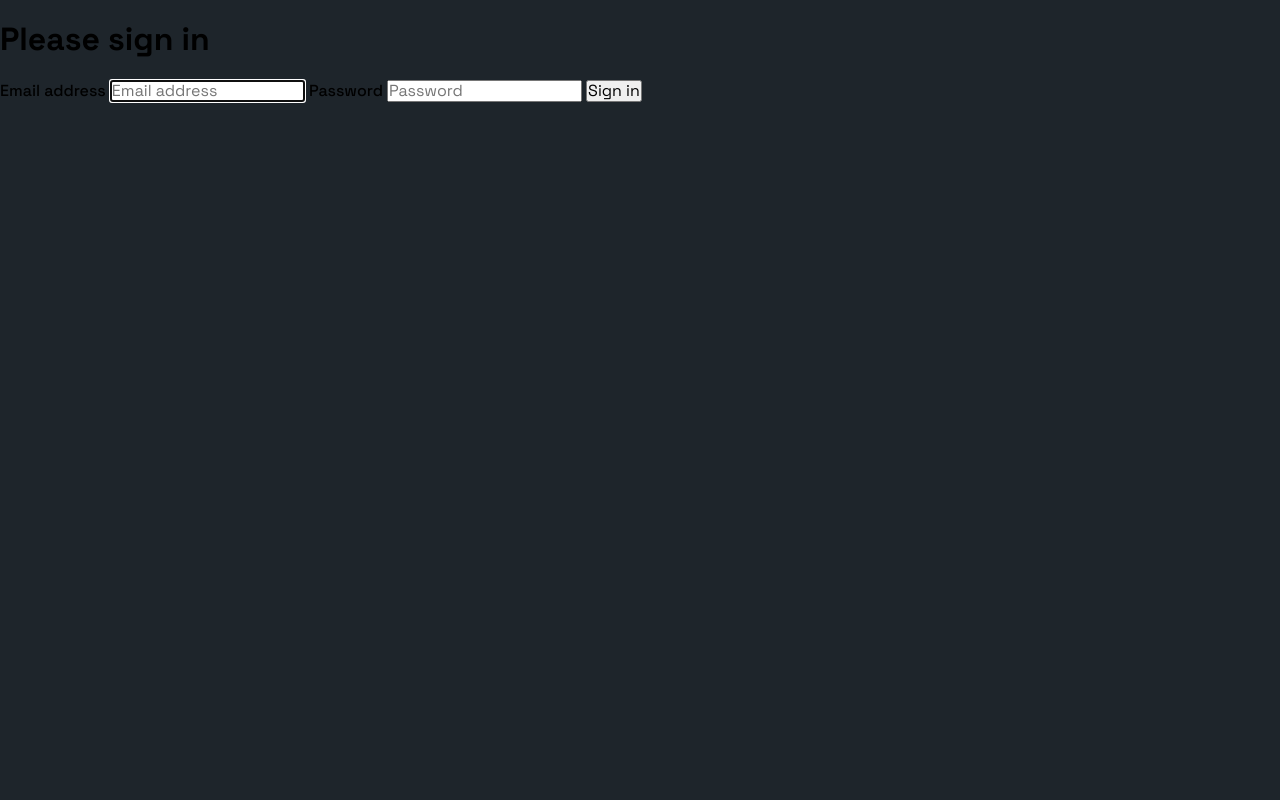
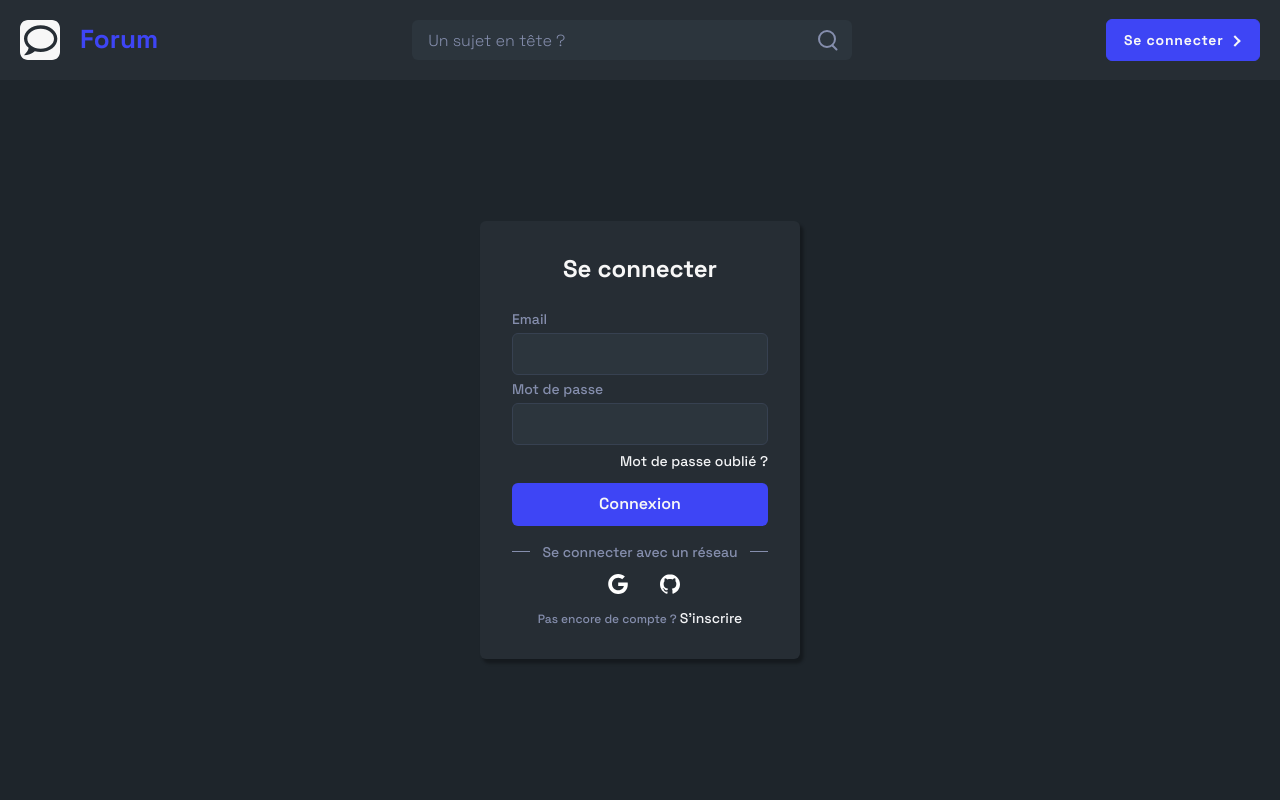
Before and after one commit to maelbadet/symfony-forum-project, a Symfony app: template templates/security/login.html.twig in a window 1280 px wide. Run offline with Twig, Linux system fonts and the light colour scheme; the template is opened without the code that fills it, so the values that code supplies are empty; some libraries are stand-ins or nearby versions.

Commit message:
Add new login and registration forms with styles
Introduced new template components for the login and registration forms with their corresponding style files. Also updated the header component to represent the user state. Made translations for error messages.

```diff
--- /dev/null
+++ b/public/css/form.css
@@ -0,0 +1,177 @@
+.container-login {
+    height: calc(100vh - 80px);
+    display: flex;
+    justify-content: center;
+    align-items: center;
+}
+
+.form-container {
+    width: 320px;
+    border-radius: 6px;
+    background-color: var(--clr-secondary);
+    padding: 2rem;
+    color: var(--fnt-color-primary);
+    -webkit-box-shadow: 3px 4px 3px 0.5px rgba(0, 0, 0, 0.3);
+    -moz-box-shadow: 3px 4px 3px 0.5px rgba(0, 0, 0, 0.3);
+    box-shadow: 3px 4px 3px 0.5px rgba(0, 0, 0, 0.3);
+}
+
+.error {
+    background: var(--err-bg);
+    border: solid 1px var(--err-border);
+    border-radius: 6px;
+    padding: 10px;
+    font-size: 14px;
+    color: var(--err-color);
+    margin: 16px 0;
+}
+
+.title {
+    text-align: center;
+    font-size: 1.5rem;
+    line-height: 2rem;
+    font-weight: 700;
+}
+
+.form {
+    margin-top: 1.5rem;
+}
+
+.form-check div {
+    display: flex;
+    align-items: center;
+    gap: 5px;
+    margin: 10px 0 15px;
+}
+
+.form-check div input[type="checkbox"] {
+    order: -1;
+}
+
+.form-check label {
+    font-size: 12px;
+}
+
+.input-group {
+    margin-top: 0.25rem;
+    font-size: 0.875rem;
+    line-height: 1.25rem;
+}
+
+.input-group ul {
+    background: var(--err-bg);
+    border: solid 1px var(--err-border);
+    border-radius: 6px;
+    padding: 10px;
+    font-size: 14px;
+    color: var(--err-color);
+    margin: 16px 0;
+    list-style: none;
+}
+
+.input-group label {
+    display: block;
+    color: var(--fnt-color-tertiary);
+    margin-bottom: 4px;
+}
+
+.input-group input {
+    width: 100%;
+    border-radius: 0.375rem;
+    border: 1px solid rgba(55, 65, 81, 1);
+    outline: 0;
+    background-color: var(--clr-tertiary);
+    padding: 0.75rem 1rem;
+    color: rgba(243, 244, 246, 1);
+}
+
+.input-group input:focus {
+    border-color: var(--clr-accent);
+}
+
+.forgot {
+    display: flex;
+    justify-content: flex-end;
+    font-size: 0.75rem;
+    line-height: 1rem;
+    color: rgba(156, 163, 175, 1);
+    margin: 8px 0 14px 0;
+}
+
+.forgot a, .signup a {
+    color: rgba(243, 244, 246, 1);
+    text-decoration: none;
+    font-size: 14px;
+}
+
+.forgot a:hover, .signup a:hover {
+    text-decoration: underline var(--clr-accent);
+}
+
+.sign {
+    display: block;
+    width: 100%;
+    background-color: var(--clr-accent);
+    padding: 0.75rem;
+    text-align: center;
+    color: var(--fnt-color-primary);
+    border: none;
+    border-radius: 0.375rem;
+    font-weight: 600;
+}
+
+.social-message {
+    display: flex;
+    align-items: center;
+    padding-top: 1rem;
+}
+
+.line {
+    height: 1px;
+    flex: 1 1 0%;
+    background-color: var(--fnt-color-tertiary);
+}
+
+.social-message .message {
+    padding-left: 0.75rem;
+    padding-right: 0.75rem;
+    font-size: 0.875rem;
+    line-height: 1.25rem;
+    color: var(--fnt-color-tertiary);
+}
+
+.social-icons {
+    display: flex;
+    justify-content: center;
+}
+
+.social-icons .icon {
+    border-radius: 0.125rem;
+    padding: 0.75rem;
+    border: none;
+    background-color: transparent;
+    margin-left: 8px;
+}
+
+.social-icons .icon svg {
+    height: 1.25rem;
+    width: 1.25rem;
+    fill: #fff;
+}
+
+.signup {
+    text-align: center;
+    font-size: 0.75rem;
+    line-height: 1rem;
+    color: var(--fnt-color-tertiary);
+}
+
+/* Chrome, Opera, Safari, Edge */
+.input-group input:-webkit-autofill,
+.input-group input:-webkit-autofill:hover,
+.input-group input:-webkit-autofill:focus,
+.input-group input:-webkit-autofill:active {
+    -webkit-box-shadow: 0 0 0 1000px var(--clr-tertiary) inset !important;
+    box-shadow: 0 0 0 1000px var(--clr-tertiary) inset !important;
+    -webkit-text-fill-color: rgba(243, 244, 246, 1) !important;
+}
--- a/public/css/global.css
+++ b/public/css/global.css
@@ -7,6 +7,10 @@
     --fnt-color-primary: #F7F7F7;
     --fnt-color-secondary: #C5D0E6;
     --fnt-color-tertiary: #858EAD;
+
+    --err-bg: #92000045;
+    --err-border: #9d00006b;
+    --err-color: #ffbcbc;
 }
 
 *,
@@ -86,6 +90,74 @@ body {
     right: 0;
 }
 
+.Btn {
+    display: flex;
+    align-items: center;
+    justify-content: flex-start;
+    width: 40px;
+    height: 40px;
+    border: none;
+    border-radius: 6px;
+    cursor: pointer;
+    position: relative;
+    overflow: hidden;
+    transition-duration: .3s;
+    box-shadow: 2px 2px 10px rgba(0, 0, 0, 0.199);
+    background-color: rgb(255, 65, 65);
+}
+
+/* plus sign */
+.sign {
+    width: 100%;
+    transition-duration: .3s;
+    display: flex;
+    align-items: center;
+    justify-content: center;
+}
+
+.sign svg {
+    width: 17px;
+}
+
+.sign svg path {
+    fill: white;
+}
+/* text */
+.text {
+    position: absolute;
+    right: 0;
+    width: 0;
+    opacity: 0;
+    color: white;
+    font-size: 14px;
+    letter-spacing: 0.050rem;
+    white-space: nowrap;
+    font-weight: 600;
+    transition-duration: .3s;
+}
+
+.Btn:hover {
+    width: 180px;
+    border-radius: 6px;
+    transition-duration: .3s;
+}
+
+.Btn:hover .sign {
+    width: 25%;
+    transition-duration: .3s;
+}
+
+.Btn:hover .text {
+    opacity: 1;
+    width: 73%;
+    transition-duration: .3s;
+    padding-right: 10px;
+}
+/* button click effect*/
+.Btn:active {
+    transform: translate(2px ,2px);
+}
+
 /* Inputs */
 .search {
     display: flex;
--- a/public/css/header.css
+++ b/public/css/header.css
@@ -18,8 +18,18 @@ header .header__container-logo .header__logo-img {
     height: 40px;
 }
 
+header .header__account-img {
+    width: 40px;
+    height: 40px;
+}
+
 header .header__container-logo .header__logo-text {
     font-size: 26px;
     font-weight: 700;
     color: var(--clr-accent);
 }
+
+header .header__nav {
+    display: flex;
+    gap: 20px;
+}
--- a/src/Entity/User.php
+++ b/src/Entity/User.php
@@ -10,7 +10,7 @@ use Symfony\Component\Security\Core\User\UserInterface;
 
 #[ORM\Entity(repositoryClass: UserRepository::class)]
 #[ORM\UniqueConstraint(name: 'UNIQ_IDENTIFIER_EMAIL', fields: ['email'])]
-#[UniqueEntity(fields: ['email'], message: 'There is already an account with this email')]
+#[UniqueEntity(fields: ['email'], message: 'Un compte est déjà associé à ce mail.')]
 class User implements UserInterface, PasswordAuthenticatedUserInterface
 {
     #[ORM\Id]
--- a/templates/base.html.twig
+++ b/templates/base.html.twig
@@ -10,6 +10,8 @@
     {% endblock %}
 </head>
 <body>
-{% block body %}{% endblock %}
+{% block body %}
+
+{% endblock %}
 </body>
 </html>
--- a/templates/components/header.html.twig
+++ b/templates/components/header.html.twig
@@ -2,10 +2,10 @@
 
 <header class="header">
 
-    <div class="header__container-logo">
+    <a href="{{ path('app_home') }}" class="header__container-logo">
         <img class="header__logo-img" src="{{ asset('images/logo.svg') }}" alt="Logo">
         <span class="header__logo-text">Forum</span>
-    </div>
+    </a>
 
     <div class="search">
         <label>
@@ -17,10 +17,24 @@
     </div>
 
     <nav class="header__nav">
-        <a class="button-login" href="{{ path('app_login') }}">Se connecter
-            <div class="arrow-wrapper">
-                <div class="arrow"></div>
-            </div>
-        </a>
+        {% if app.user %}
+            <a href="">
+                <img class="header__account-img" src="{{ asset('images/account.svg') }}" alt="Account">
+            </a>
+            <a href="{{ path('app_logout') }}" class="Btn">
+                <div class="sign">
+                    <svg viewBox="0 0 512 512">
+                        <path d="M377.9 105.9L500.7 228.7c7.2 7.2 11.3 17.1 11.3 27.3s-4.1 20.1-11.3 27.3L377.9 406.1c-6.4 6.4-15 9.9-24 9.9c-18.7 0-33.9-15.2-33.9-33.9l0-62.1-128 0c-17.7 0-32-14.3-32-32l0-64c0-17.7 14.3-32 32-32l128 0 0-62.1c0-18.7 15.2-33.9 33.9-33.9c9 0 17.6 3.6 24 9.9zM160 96L96 96c-17.7 0-32 14.3-32 32l0 256c0 17.7 14.3 32 32 32l64 0c17.7 0 32 14.3 32 32s-14.3 32-32 32l-64 0c-53 0-96-43-96-96L0 128C0 75 43 32 96 32l64 0c17.7 0 32 14.3 32 32s-14.3 32-32 32z"></path>
+                    </svg>
+                </div>
+                <div class="text">Se déconnecter</div>
+            </a>
+        {% else %}
+            <a class="button-login" href="{{ path('app_login') }}">Se connecter
+                <div class="arrow-wrapper">
+                    <div class="arrow"></div>
+                </div>
+            </a>
+        {% endif %}
     </nav>
 </header>
--- /dev/null
+++ b/templates/components/login.html.twig
@@ -0,0 +1,46 @@
+<link href="{{ asset('css/form.css') }}" rel="stylesheet"/>
+
+<div class="container-login">
+    <div class="form-container">
+        <p class="title">Se connecter</p>
+        {% if error %}
+            <div class="error">L'email ou le mot de passe que vous avez entré n'est pas correct. Veuillez réessayer.
+            </div>
+        {% endif %}
+        <form method="post" class="form">
+            <div class="input-group">
+                <label for="inputEmail">Email</label>
+                <input type="email" name="email" id="inputEmail" placeholder="" autocomplete="email" required>
+            </div>
+            <div class="input-group">
+                <label for="inputPassword">Mot de passe</label>
+                <input type="password" name="password" id="inputPassword" placeholder="" required>
+                <div class="forgot">
+                    <a rel="noopener noreferrer" href="#">Mot de passe oublié ?</a>
+                </div>
+            </div>
+            <input type="hidden" name="_csrf_token" value="{{ csrf_token('authenticate') }}">
+            <button type="submit" class="sign">Connexion</button>
+        </form>
+        <div class="social-message">
+            <div class="line"></div>
+            <p class="message">Se connecter avec un réseau</p>
+            <div class="line"></div>
+        </div>
+        <div class="social-icons">
+            <button aria-label="Log in with Google" class="icon">
+                <svg xmlns="http://www.w3.org/2000/svg" viewBox="0 0 32 32" class="w-5 h-5 fill-current">
+                    <path d="M16.318 13.714v5.484h9.078c-0.37 2.354-2.745 6.901-9.078 6.901-5.458 0-9.917-4.521-9.917-10.099s4.458-10.099 9.917-10.099c3.109 0 5.193 1.318 6.38 2.464l4.339-4.182c-2.786-2.599-6.396-4.182-10.719-4.182-8.844 0-16 7.151-16 16s7.156 16 16 16c9.234 0 15.365-6.49 15.365-15.635 0-1.052-0.115-1.854-0.255-2.651z"></path>
+                </svg>
+            </button>
+            <button aria-label="Log in with GitHub" class="icon">
+                <svg xmlns="http://www.w3.org/2000/svg" viewBox="0 0 32 32" class="w-5 h-5 fill-current">
+                    <path d="M16 0.396c-8.839 0-16 7.167-16 16 0 7.073 4.584 13.068 10.937 15.183 0.803 0.151 1.093-0.344 1.093-0.772 0-0.38-0.009-1.385-0.015-2.719-4.453 0.964-5.391-2.151-5.391-2.151-0.729-1.844-1.781-2.339-1.781-2.339-1.448-0.989 0.115-0.968 0.115-0.968 1.604 0.109 2.448 1.645 2.448 1.645 1.427 2.448 3.744 1.74 4.661 1.328 0.14-1.031 0.557-1.74 1.011-2.135-3.552-0.401-7.287-1.776-7.287-7.907 0-1.751 0.62-3.177 1.645-4.297-0.177-0.401-0.719-2.031 0.141-4.235 0 0 1.339-0.427 4.4 1.641 1.281-0.355 2.641-0.532 4-0.541 1.36 0.009 2.719 0.187 4 0.541 3.043-2.068 4.381-1.641 4.381-1.641 0.859 2.204 0.317 3.833 0.161 4.235 1.015 1.12 1.635 2.547 1.635 4.297 0 6.145-3.74 7.5-7.296 7.891 0.556 0.479 1.077 1.464 1.077 2.959 0 2.14-0.020 3.864-0.020 4.385 0 0.416 0.28 0.916 1.104 0.755 6.4-2.093 10.979-8.093 10.979-15.156 0-8.833-7.161-16-16-16z"></path>
+                </svg>
+            </button>
+        </div>
+        <p class="signup">Pas encore de compte ?
+            <a rel="noopener noreferrer" href="{{ path('app_register') }}" class="">S'inscrire</a>
+        </p>
+    </div>
+</div>
--- a/templates/security/login.html.twig
+++ b/templates/security/login.html.twig
@@ -3,33 +3,6 @@
 {% block title %}Se connecter{% endblock %}
 
 {% block body %}
-    <div class="container">
-        <div class="row justify-content-center">
-            <div class="col-md-6">
-                <form method="post" class="form-signin">
-                    {% if error %}
-                        <div class="alert alert-danger">{{ error.messageKey|trans(error.messageData, 'security') }}</div>
-                    {% endif %}
-
-                    {% if app.user %}
-                        <div class="mb-3">
-                            You are logged in as {{ app.user.userIdentifier }}, <a href="{{ path('app_logout') }}">Logout</a>
-                        </div>
-                    {% endif %}
-
-                    <h1 class="h3 mb-3 font-weight-normal">Please sign in</h1>
-
-                    <label for="inputEmail" class="sr-only">Email address</label>
-                    <input type="email" value="{{ last_username }}" name="email" id="inputEmail" class="form-control" placeholder="Email address" autocomplete="email" required autofocus>
-
-                    <label for="inputPassword" class="sr-only">Password</label>
-                    <input type="password" name="password" id="inputPassword" class="form-control" placeholder="Password" autocomplete="current-password" required>
-
-                    <input type="hidden" name="_csrf_token" value="{{ csrf_token('authenticate') }}">
-
-                    <button class="btn btn-lg btn-primary btn-block" type="submit">Sign in</button>
-                </form>
-            </div>
-        </div>
-    </div>
+    {{ include('components/header.html.twig') }}
+    {{ include('components/login.html.twig') }}
 {% endblock %}
```
Also changed, not shown: src/Form/RegistrationFormType.php (+5 -5 lines), templates/components/register.html.twig (added, +27 -0 lines), templates/registration/register.html.twig (+2 -28 lines), public/images/account.svg (added).
